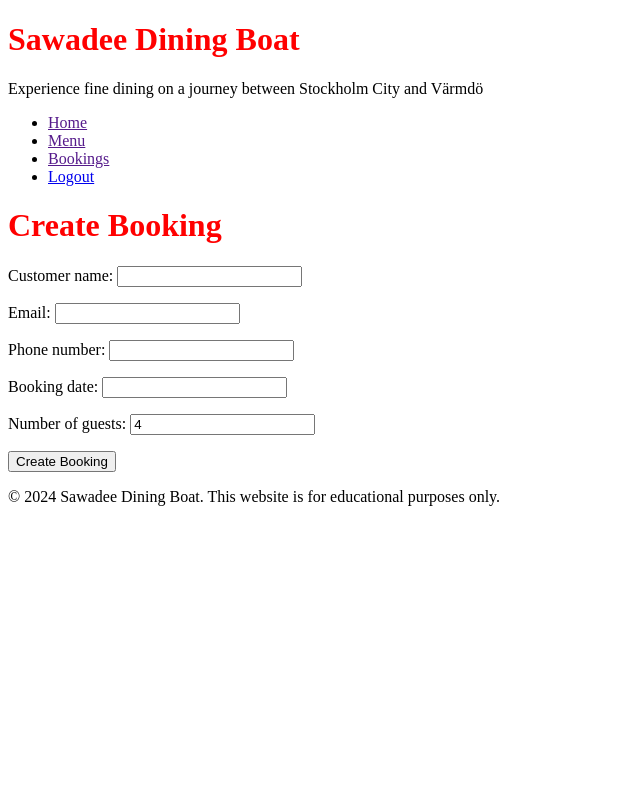
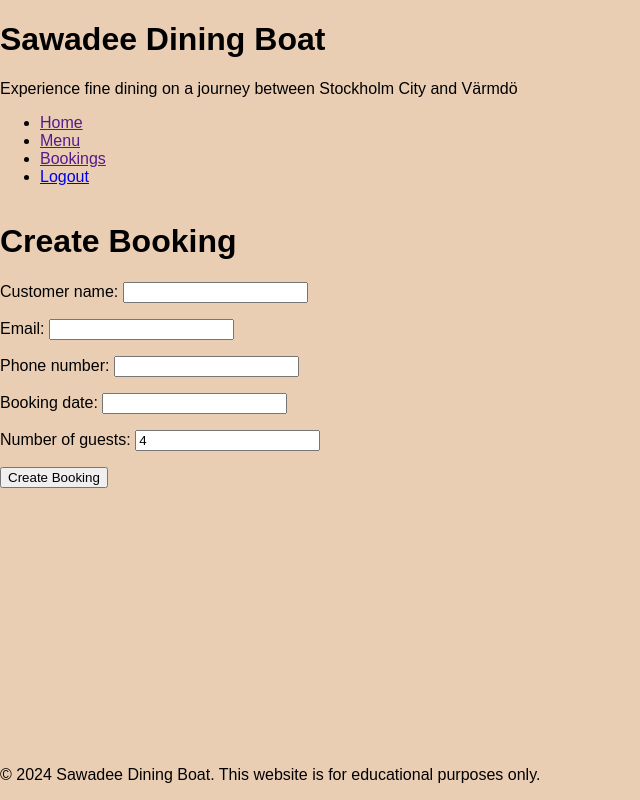
Before and after one commit to Alisha98A/sawadee-dining-boat, a Django app: page /reservations/create/ in a window 1280 px wide. Shown: the whole page, without its empty margins (0-640 px from the left). Run offline with Django 4.2, Linux system fonts and the light colour scheme; a user stored in the database is signed in; tables that the repository leaves empty hold one stand-in row (values such as "Sample post").

Commit message:
Add basic body layout styles for main content

```diff
--- a/static/css/style.css
+++ b/static/css/style.css
@@ -1,3 +1,16 @@
-h1 {
-    color:red;
+/* ===== General Styles ===== */
+body {
+    background-color: #eaceb4;
+    font-family: Arial, sans-serif;
+    margin: 0;
+    padding: 0;
+    box-sizing: border-box;
+    display: flex;
+    flex-direction: column;
+    min-height: 100vh;
 }
+
+/* Main content area grows to fill available space*/
+main {
+    flex: 1;
+}
```
